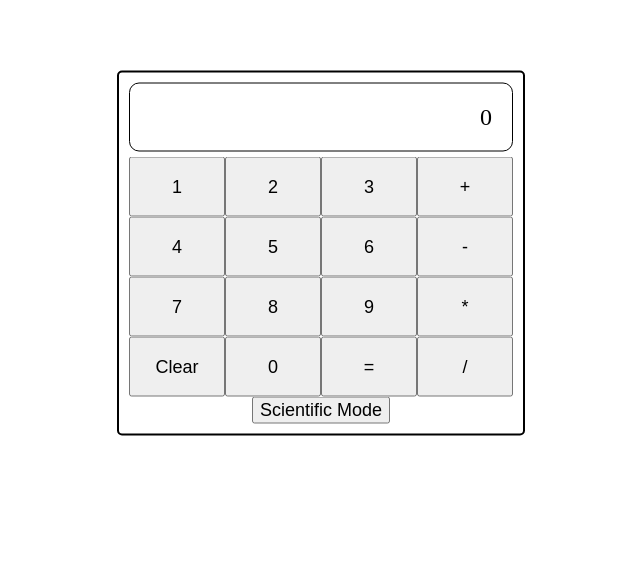
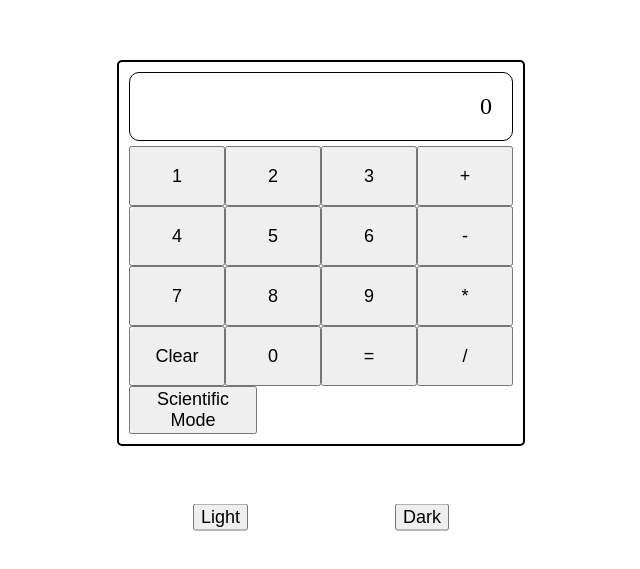
Before and after one commit to Mukesh-Sonu/Simple-Calculator, a React (Create React App) app: page / in a window 1280 px wide. Shown: the part 147-716 px from the top of the page, without its empty margins (319-959 px from the left). Built offline with nearby package versions, Linux system fonts and the light colour scheme.

Commit message:
need to update css

```diff
--- a/src/App.css
+++ b/src/App.css
@@ -1,5 +1,18 @@
 * {
   font-size: 18px;
+}
+
+.darkMode {
+  background-color: #000;
+  color: #fff;
+  width: 100%;
+  height: 100%;
+}
+.lightMode {
+  background-color: #fff;
+  color: #000;
+  width: 100%;
+  height: 100%;
 }
 
 .container {
@@ -31,9 +44,32 @@
   display: grid;
   grid-template-columns: repeat(4, 1fr);
   grid-auto-rows: minmax(60px, auto);
+  cursor: pointer;
 }
+
 input[type="text"] {
   height: 75px;
   width: 95%;
-  border: 5px solid orange;
 }
+.sciMode {
+  width: 33.33%;
+  display: flex;
+}
+.sciMode button {
+  width: 100%;
+}
+.mode {
+  width: 20%;
+  position: absolute;
+  transform: translate(-50%, -50%);
+  top: 83%;
+  left: 50%;
+  align-items: center;
+  display: flex;
+  justify-content: space-between;
+}
+.mode button,
+.buttons button,
+.sciMode button {
+  cursor: pointer;
+}
--- a/src/App.js
+++ b/src/App.js
@@ -9,6 +9,7 @@ function App() {
   const [result, setResult] = useState("");
   const [flag, setFlag] = useState(false);
   const [scientificMode, setScientificMode] = useState(false);
+  const [mode, setMode] = useState(true);
 
   useEffect(() => {
     setFirstNum(total);
@@ -43,8 +44,8 @@ function App() {
   const numArr = ["1", "2", "3", "4", "5", "6", "7", "8", "9", "0"];
   const sMode = ["sign", "square", "sqrt"];
 
-  const ScientificModeOn = () => {
-    setScientificMode(true);
+  const ScientificModeEnable = () => {
+    setScientificMode(!scientificMode);
   };
 
   const updateSciMode = (val) => {
@@ -139,6 +140,7 @@ function App() {
   console.log(ops, "ops");
   console.log(secondNum, "Sec");
   console.log(total, "Total");
+  console.log(mode, "Mode");
 
   const clickedValues = (value) => {
     if (numArr.includes(value)) {
@@ -152,7 +154,7 @@ function App() {
     }
   };
   return (
-    <>
+    <div className={mode ? "lightMode" : "darkMode"}>
       <div className="container">
         <div className="display">{result || "0"}</div>
         <div className="buttons">
@@ -163,10 +165,8 @@ function App() {
           ))}
         </div>
         <div className="sciMode">
-          {" "}
-          {!scientificMode ? (
-            <button onClick={ScientificModeOn}>Scientific Mode</button>
-          ) : (
+          <button onClick={ScientificModeEnable}>Scientific Mode</button>
+          {scientificMode && (
             <>
               {sMode.map((val, index) => {
                 return (
@@ -179,7 +179,11 @@ function App() {
           )}
         </div>
       </div>
-    </>
+      <div className="mode">
+        <button onClick={() => setMode(true)}>Light</button>
+        <button onClick={() => setMode(false)}>Dark</button>
+      </div>
+    </div>
   );
 }
 
```
